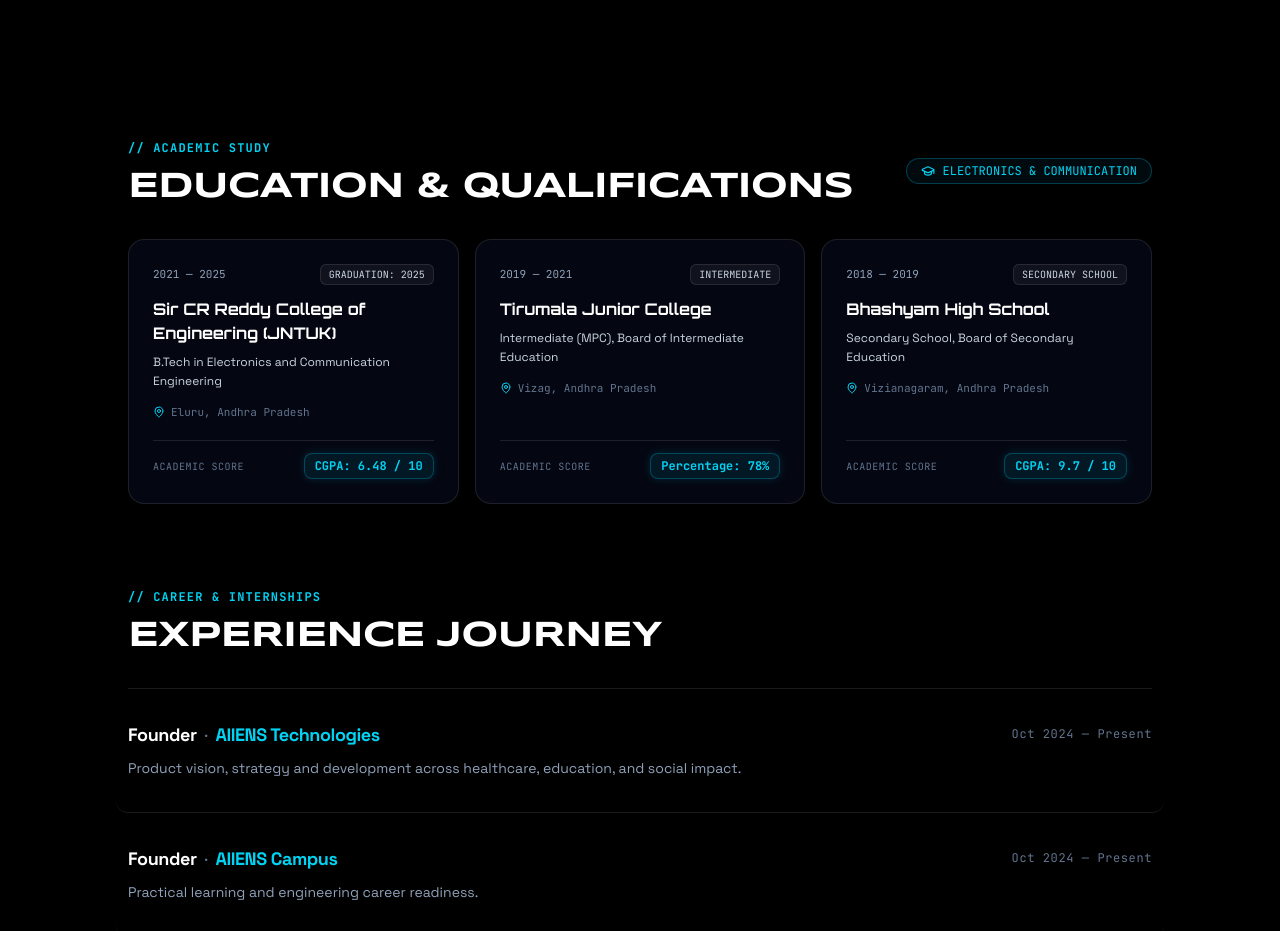
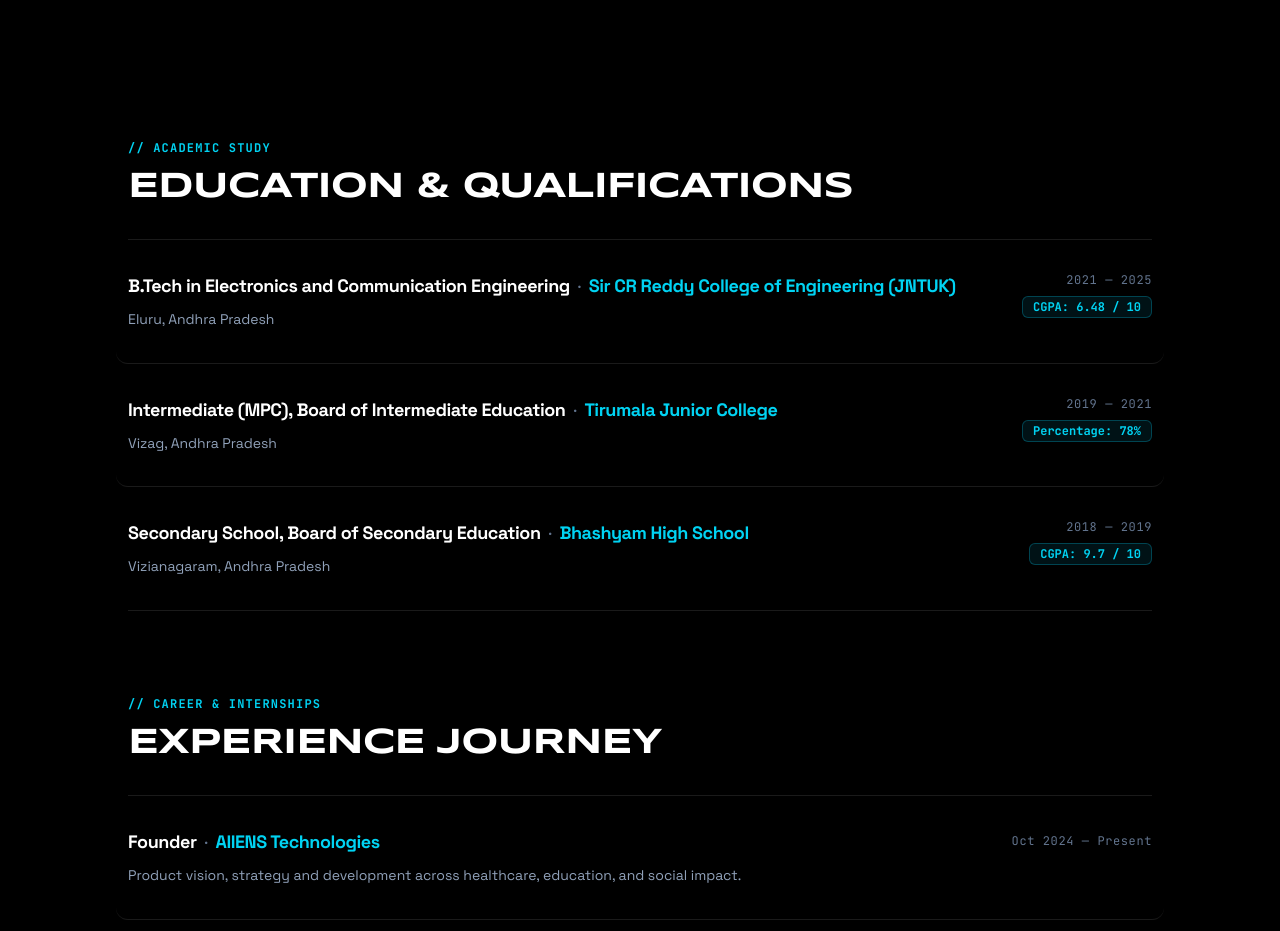
Before and after one commit to tarunsai-kola/karthickportfolio, a React (Vite) app: page / in a window 1280 px wide. Shown: the part 2520-3451 px from the top of the page. Built offline with nearby package versions, Linux system fonts and the light colour scheme; no server answers; the HTML template or start-up script is replaced by a standard one.

Commit message:
Convert Education & Qualifications to line-by-line format matching Experience theme

```diff
--- a/src/components/Experience.jsx
+++ b/src/components/Experience.jsx
@@ -1,5 +1,4 @@
 import React from 'react';
-import { GraduationCap, Briefcase, Award, MapPin } from 'lucide-react';
 import { educationData } from '../data/portfolioData';
 
 export default function Experience() {
@@ -52,65 +51,46 @@ export default function Experience() {
     <section id="experience" className="relative scroll-mt-24 px-4 py-16 sm:px-8 sm:py-24 bg-black text-white">
       <div className="mx-auto w-full max-w-5xl">
 
-        {/* 1. ACADEMIC EDUCATION & STUDY (ABOVE EXPERIENCES) */}
+        {/* 1. ACADEMIC EDUCATION & STUDY (LINE BY LINE — SAME THEME AS EXPERIENCE) */}
         <div className="mb-20">
-          <div className="flex flex-col sm:flex-row sm:items-center justify-between gap-3 mb-8">
-            <div>
-              <span className="text-xs font-mono font-bold tracking-widest text-cyan-400 uppercase">
-                // ACADEMIC STUDY
-              </span>
-              <h2 className="mt-2 text-2xl sm:text-4xl font-display font-bold tracking-tight text-white uppercase">
-                Education &amp; Qualifications
-              </h2>
-            </div>
-
-            <div className="inline-flex items-center gap-2 rounded-full border border-cyan-500/30 bg-cyan-950/20 px-3.5 py-1 text-xs font-mono text-cyan-400 self-start sm:self-auto">
-              <GraduationCap className="size-3.5" />
-              <span>ELECTRONICS &amp; COMMUNICATION</span>
-            </div>
+          <div className="mb-8 text-left">
+            <span className="text-xs font-mono font-bold tracking-widest text-cyan-400 uppercase">
+              // ACADEMIC STUDY
+            </span>
+            <h2 className="mt-2 text-2xl sm:text-4xl font-display font-bold tracking-tight text-white uppercase">
+              Education &amp; Qualifications
+            </h2>
           </div>
 
-          {/* Education Cards Grid */}
-          <div className="grid gap-4 sm:grid-cols-3">
+          {/* Education Line-by-Line List with Dividers */}
+          <div className="divide-y divide-white/10 border-t border-b border-white/10">
             {educationData.map((edu, idx) => (
               <div
                 key={idx}
-                className="group relative flex flex-col justify-between rounded-2xl border border-white/10 bg-[#040711] p-5 sm:p-6 transition-all duration-300 hover:border-cyan-400/50 hover:bg-[#070b19] hover:shadow-[0_0_25px_rgba(0,210,255,0.15)]"
+                className="py-6 sm:py-8 flex flex-col sm:flex-row sm:items-start justify-between gap-3 sm:gap-6 group transition-colors hover:bg-white/[0.02] px-3 -mx-3 rounded-xl"
               >
-                <div>
-                  {/* Top Bar: Period & Badge */}
-                  <div className="flex items-center justify-between gap-2 mb-3">
-                    <span className="text-[11px] font-mono text-slate-400">
-                      {edu.period}
+                <div className="flex-1">
+                  {/* Degree and Institution */}
+                  <h3 className="text-base sm:text-lg font-sans font-bold text-white tracking-tight flex items-center flex-wrap gap-2">
+                    <span>{edu.qualification}</span>
+                    <span className="text-slate-500 font-normal">·</span>
+                    <span className="text-cyan-400 group-hover:text-cyan-300 transition-colors">
+                      {edu.institution}
                     </span>
-                    <span className="rounded-md bg-white/5 border border-white/10 px-2 py-0.5 text-[10px] font-mono text-slate-300 uppercase">
-                      {edu.badge}
-                    </span>
-                  </div>
-
-                  {/* College / School Institution */}
-                  <h3 className="text-sm sm:text-base font-orbitron font-bold text-white group-hover:text-cyan-400 transition-colors">
-                    {edu.institution}
                   </h3>
 
-                  {/* Degree / Qualification */}
-                  <p className="mt-2 text-xs text-slate-300 font-sans leading-relaxed">
-                    {edu.qualification}
+                  {/* Location & Details */}
+                  <p className="mt-2 text-xs sm:text-sm text-slate-400 leading-relaxed font-sans">
+                    {edu.location}
                   </p>
-
-                  {/* Location */}
-                  <div className="mt-3 flex items-center gap-1.5 text-[11px] font-mono text-slate-500">
-                    <MapPin className="size-3 text-cyan-400" />
-                    <span>{edu.location}</span>
-                  </div>
                 </div>
 
-                {/* Score / CGPA Highlight Pill */}
-                <div className="mt-5 pt-3 border-t border-white/10 flex items-center justify-between">
-                  <span className="text-[10px] font-mono text-slate-500 uppercase tracking-wider">
-                    ACADEMIC SCORE
+                {/* Right side: Period & CGPA Pill */}
+                <div className="flex sm:flex-col items-center sm:items-end justify-between sm:justify-center gap-2 shrink-0 mt-1 sm:mt-0">
+                  <span className="text-xs font-mono tracking-wider text-slate-500 group-hover:text-slate-300 transition-colors">
+                    {edu.period}
                   </span>
-                  <span className="rounded-lg bg-cyan-500/10 border border-cyan-500/30 px-2.5 py-1 text-xs font-mono font-bold text-cyan-400 shadow-[0_0_10px_rgba(0,210,255,0.15)]">
+                  <span className="rounded-md bg-cyan-500/10 border border-cyan-500/30 px-2.5 py-0.5 text-xs font-mono font-bold text-cyan-400">
                     {edu.score}
                   </span>
                 </div>
```
